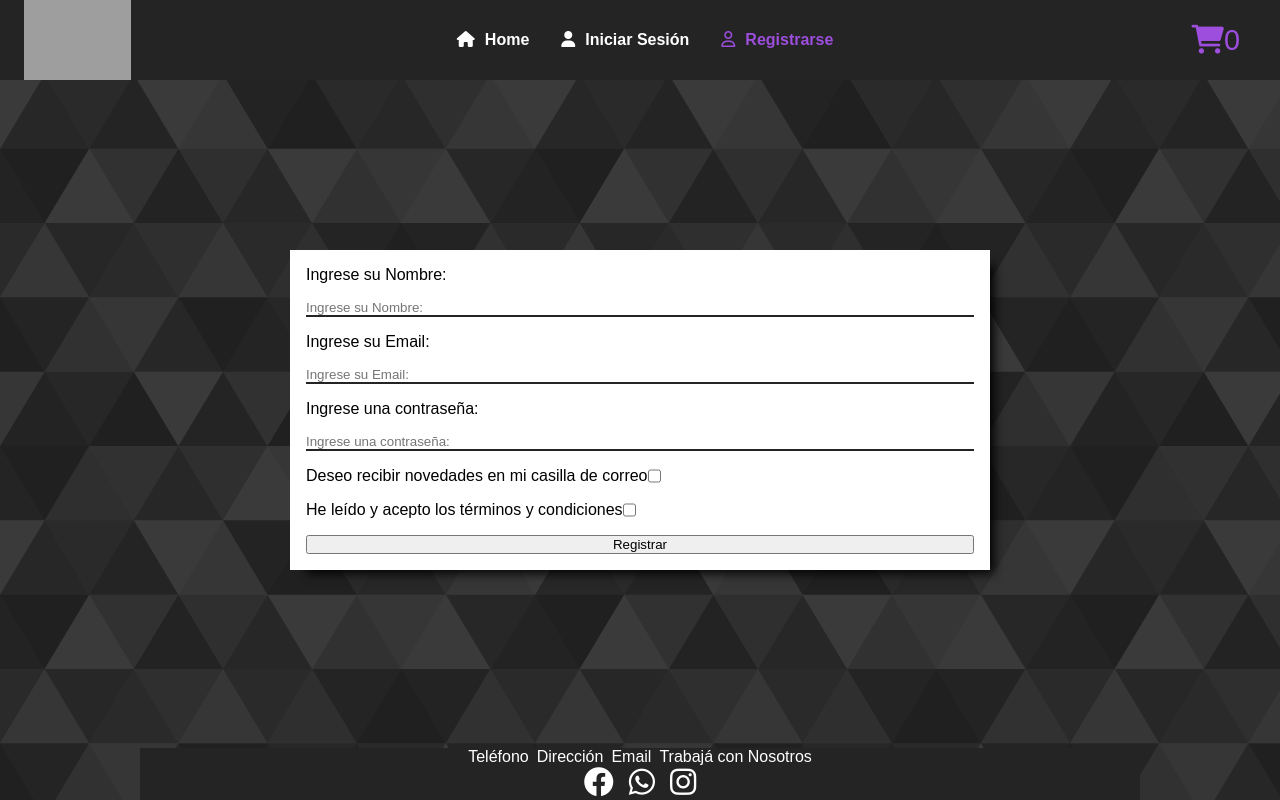
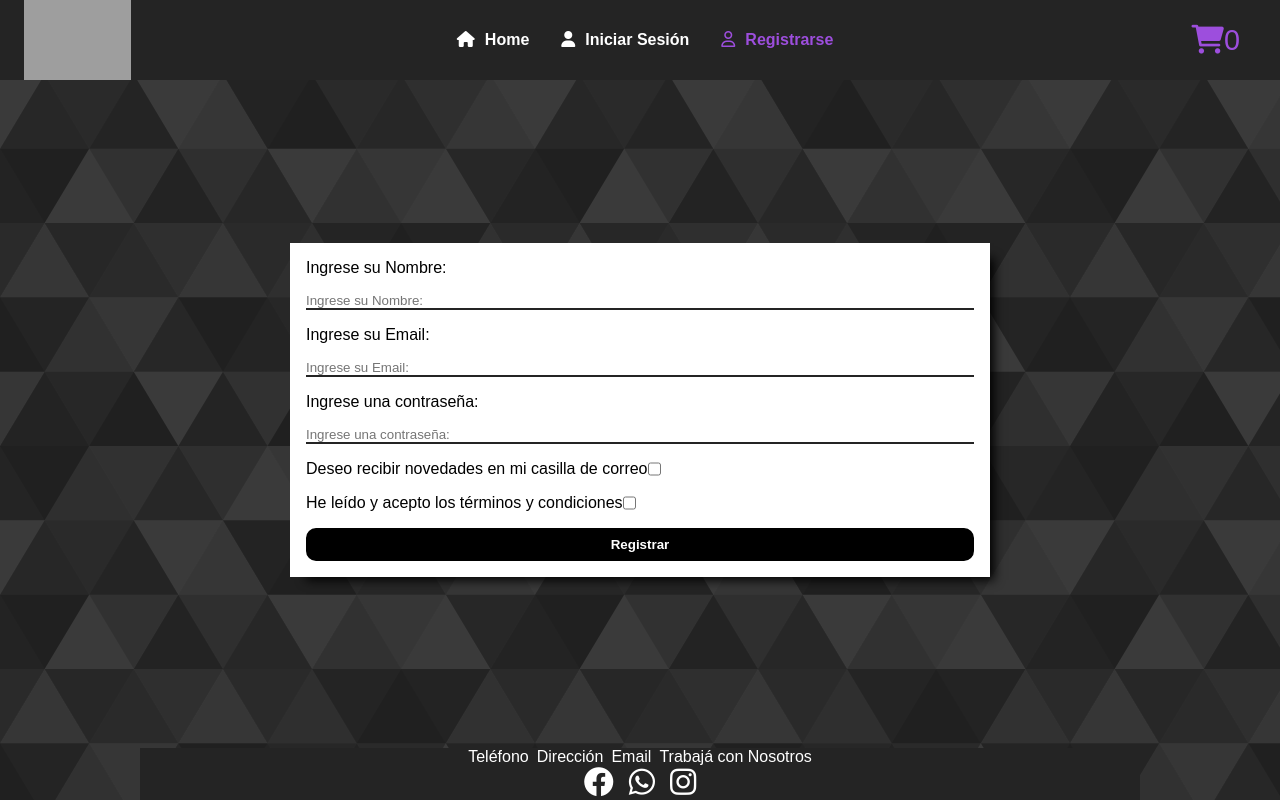
Before and after one commit to LucasS2k/NextCLTHNG, a React (Create React App) app: page /register in a window 1280 px wide. Built offline with nearby package versions, Linux system fonts and the light colour scheme; grey boxes are pictures that could not be loaded.

Commit message:
user error

```diff
--- a/src/components/Login.js
+++ b/src/components/Login.js
@@ -4,6 +4,7 @@ import { InputStyled } from "../styles/FormStyles";
 import { LoginStyled } from "../styles/LoginStyles";
 import { setCurrentUser } from "../redux/user/userSlice";
 import { useDispatch } from "react-redux";
+import { FormStyled } from "../styles/FormStyles";
 const Login = () => {
   const dispatch = useDispatch();
   const [formData, setFormData] = useState({
@@ -28,7 +29,7 @@ const Login = () => {
         const user = response.data;
 
         dispatch(setCurrentUser(user));
-        console.log("Sesion iniciada", user.token);
+        console.log("Sesion iniciada", user);
       }
     } catch (error) {
       console.error("Inicio de sesion fallido", error);
@@ -37,7 +38,7 @@ const Login = () => {
 
   return (
     <LoginStyled onSubmit={handleSubmit}>
-      <div className="formulario">
+      <FormStyled>
         <label htmlFor="email">Ingrese su Email:</label>
         <InputStyled
           name="email"
@@ -58,7 +59,7 @@ const Login = () => {
 
         <a href="/login">Olvidé mi contraseña</a>
         <a href="/register">Crear una cuenta</a>
-      </div>
+      </FormStyled>
     </LoginStyled>
   );
 };
--- a/src/components/NotFound.js
+++ b/src/components/NotFound.js
@@ -1,15 +1,16 @@
 import React from "react";
+import { FormStyled } from "../styles/FormStyles";
 import { LoginStyled } from "../styles/LoginStyles";
 const NotFound = () => {
   return (
     <>
       <LoginStyled>
-        <div className="formulario">
+        <FormStyled>
           <div>404 </div>
           <div>
             Se supone que no deberia estar aquí, está siendo redireccionado
           </div>
-        </div>
+        </FormStyled>
       </LoginStyled>
     </>
   );
--- a/src/components/Register.js
+++ b/src/components/Register.js
@@ -1,5 +1,6 @@
 import { useState } from "react";
 import { LoginStyled } from "../styles/LoginStyles";
+import { FormStyled } from "../styles/FormStyles";
 import { Formik, ErrorMessage } from "formik";
 import * as Yup from "yup";
 import { ErrorStyled, InputStyled } from "../styles/FormStyles";
@@ -60,7 +61,7 @@ function Register() {
       onSubmit={handleSubmit}
     >
       <LoginStyled onSubmit={handleSubmit}>
-        <div className="formulario">
+        <FormStyled>
           <label htmlFor="nombre">Ingrese su Nombre:</label>
           <InputStyled
             type="text"
@@ -105,8 +106,10 @@ function Register() {
               className="checkbox"
             ></input>
           </div>
-          <button type="submit">Registrar</button>
-        </div>
+          <button type="submit" className="submitbutton">
+            Registrar
+          </button>
+        </FormStyled>
       </LoginStyled>
     </Formik>
   );
--- a/src/components/shippingForm.js
+++ b/src/components/shippingForm.js
@@ -1,6 +1,7 @@
 import { InputStyled } from "../styles/FormStyles";
 import { LoginStyled } from "../styles/LoginStyles";
 import React, { useState } from "react";
+import { FormStyled } from "../styles/FormStyles";
 
 const ShippingForm = () => {
   const [code, setCode] = useState("");
@@ -44,7 +45,7 @@ const ShippingForm = () => {
 
   return (
     <LoginStyled onSubmit={handleSubmit}>
-      <div className="formulario">
+      <FormStyled>
         <label>Ingrese su código postal:</label>
         <InputStyled
           type="number"
@@ -58,7 +59,7 @@ const ShippingForm = () => {
           Calcular envío
         </button>
         <span>Costo de envío: {shippingValue}</span>
-      </div>
+      </FormStyled>
     </LoginStyled>
   );
 };
--- a/src/styles/FormStyles.js
+++ b/src/styles/FormStyles.js
@@ -13,3 +13,22 @@ export const InputStyled = styled.input`
 export const ErrorStyled = styled.span`
   color: var(--rojo);
 `;
+
+export const FormStyled = styled.div`
+  display: flex;
+  flex-direction: column;
+  justify-content: center;
+  background-color: var(--blanco);
+  padding: 1rem;
+  width: 70%;
+  height: 70%;
+  gap: 16px;
+  color: var(--negro);
+  font-weight: 500;
+  margin-top: 100px;
+  left: auto;
+  right: auto;
+  box-shadow: 10px 9px 10px -6px rgba(0, 0, 0, 0.99);
+  -webkit-box-shadow: 10px 9px 10px -6px rgba(0, 0, 0, 0.99);
+  -moz-box-shadow: 10px 9px 10px -6px rgba(0, 0, 0, 0.99);
+`;
--- a/src/styles/LoginStyles.js
+++ b/src/styles/LoginStyles.js
@@ -2,27 +2,6 @@ import styled from "styled-components";
 export const LoginStyled = styled.form`
   display: flex;
   justify-content: center;
-  .formulario {
-    display: flex;
-    flex-direction: column;
-    justify-content: center;
-    background-color: var(--blanco);
-    padding: 1rem;
-    width: 70%;
-    height: 70%;
-    gap: 16px;
-    color: var(--negro);
-    font-weight: 500;
-    margin-top: 100px;
-    left: auto;
-    right: auto;
-    box-shadow: 10px 9px 10px -6px rgba(0, 0, 0, 0.99);
-    -webkit-box-shadow: 10px 9px 10px -6px rgba(0, 0, 0, 0.99);
-    -moz-box-shadow: 10px 9px 10px -6px rgba(0, 0, 0, 0.99);
-  }
-  .formulario a {
-    color: var(--negro);
-  }
   input {
     transition: all 0.5s;
   }
```
